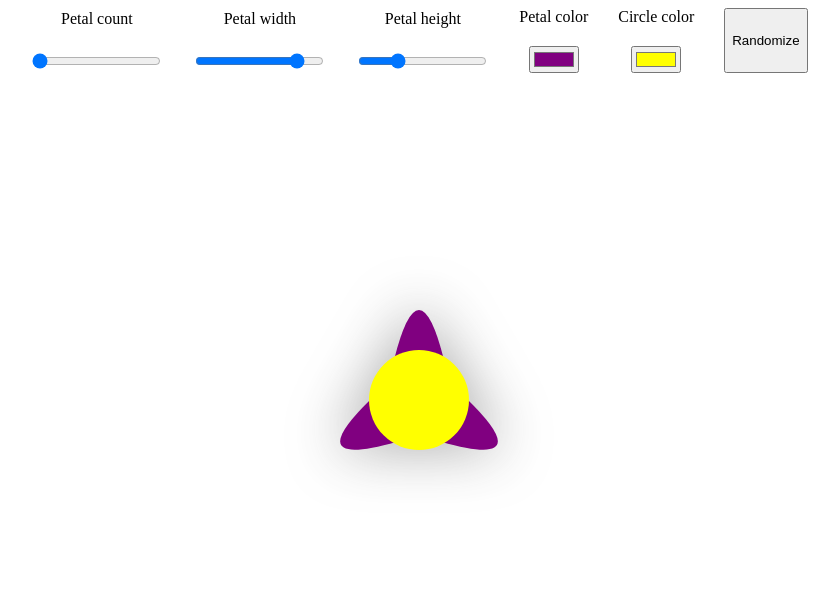
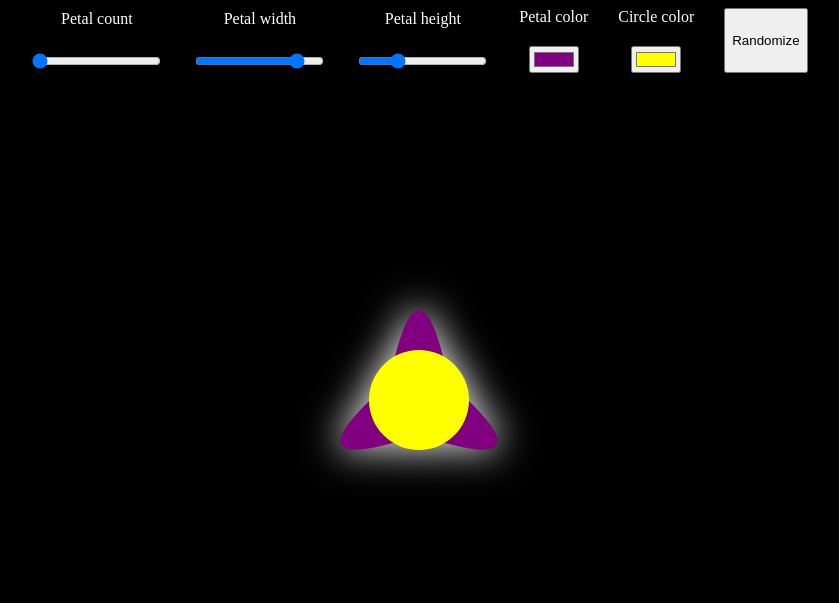
Before and after one commit to anasteshi/svg-flower, a plain HTML site: page index.html in a window 1280 px wide. Shown: the whole page, without its empty margins (221-1060 px from the left). Drawn offline with Linux system fonts and the light colour scheme.

Commit message:
Background Color

```diff
--- a/style.css
+++ b/style.css
@@ -5,6 +5,7 @@
 }
 
 .group {
+    color: rgb(255, 255, 255);
     display: grid;
     gap: 20px;
     place-items: center;
@@ -15,9 +16,12 @@ svg {
     left: 50%;
     top: 50%;
     translate: -50% -50%;
-    filter: drop-shadow(0 0 30px #4447);
+    filter: drop-shadow(0 0 20px #ffffff);
 }
 
 .petal {
     transform-origin: center;
 }
+body {
+    background-color: black;
+}
```
